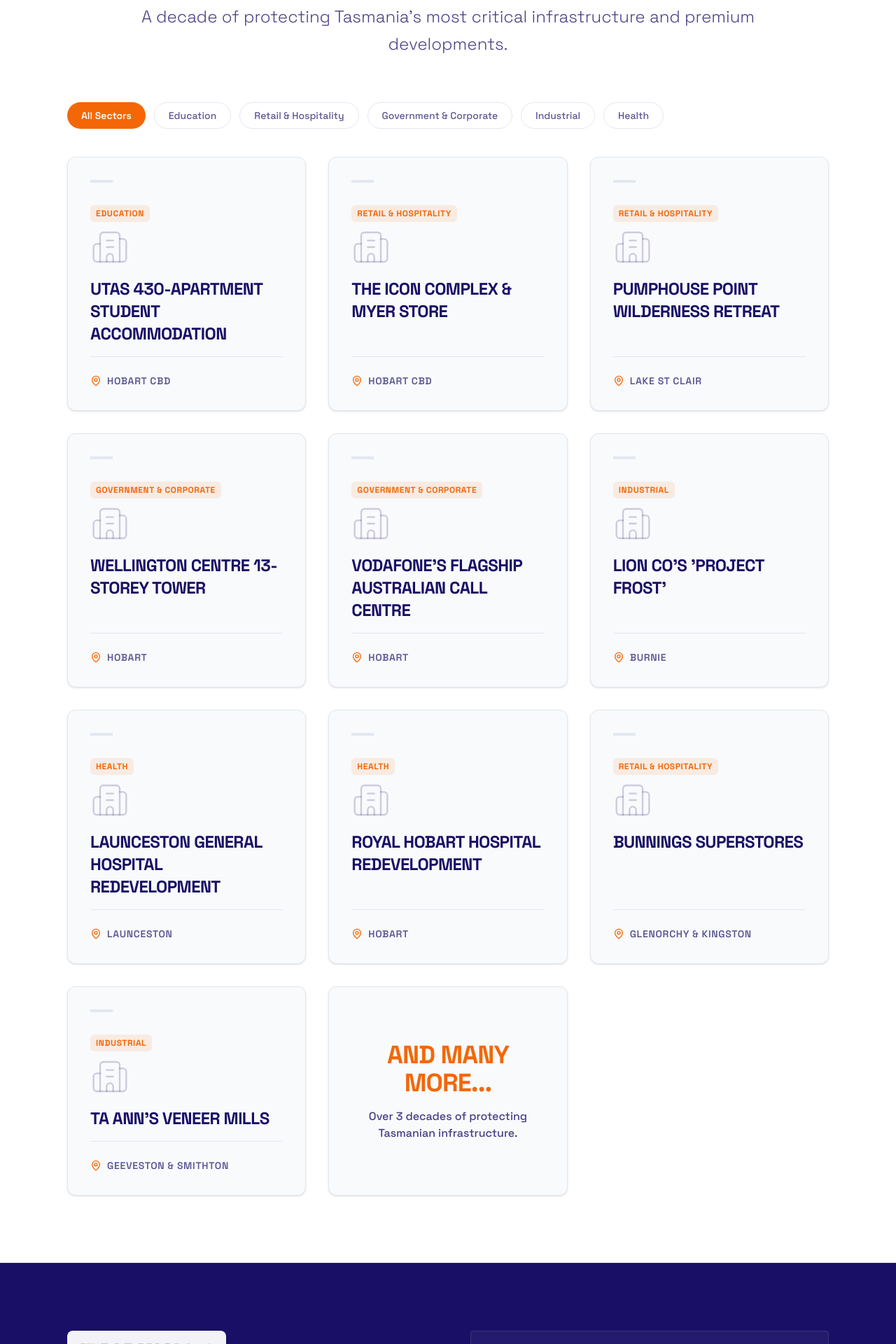
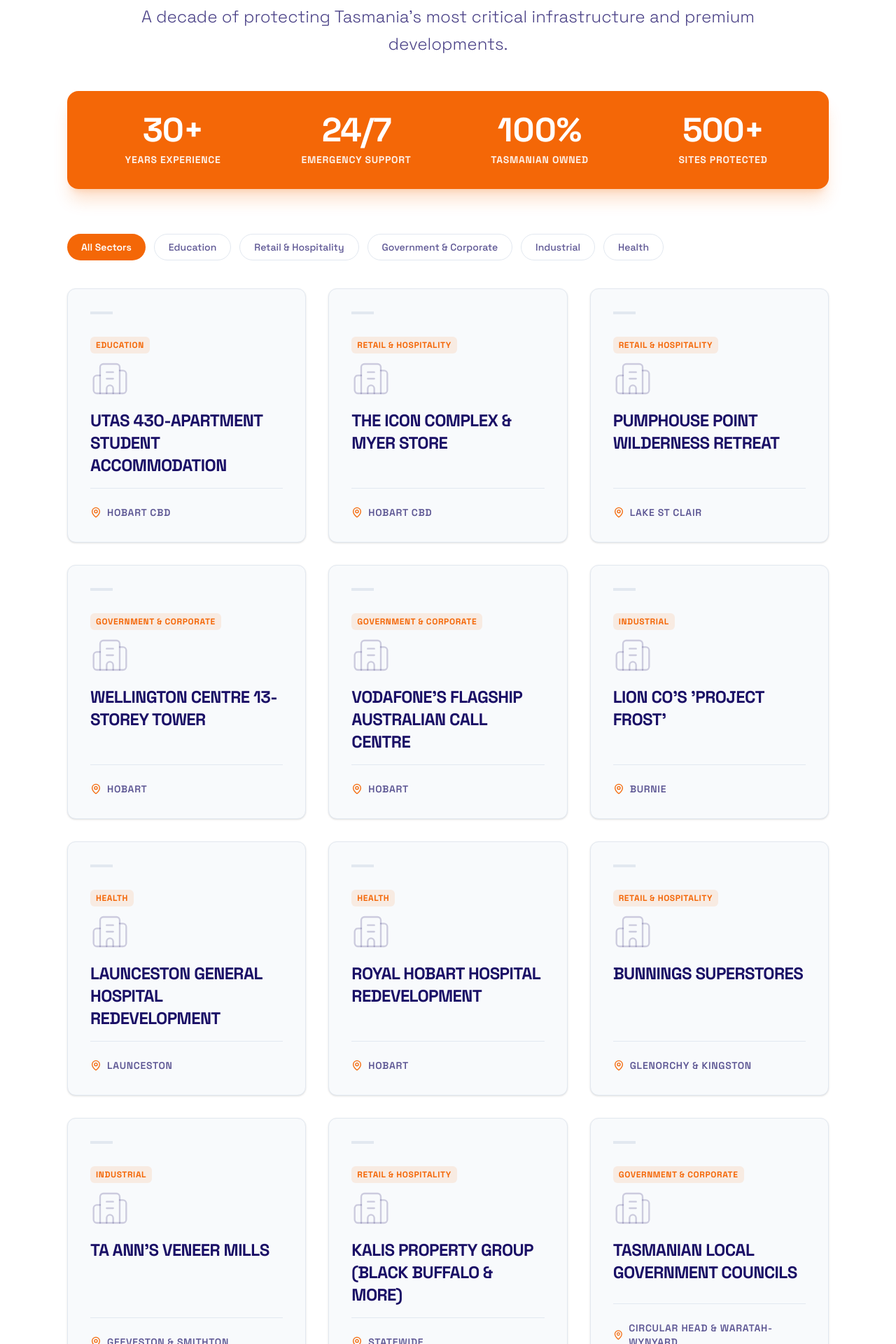
Before and after one commit to iamAshishSpt/parmic-fire-website, a Next.js app: page /projects in a window 1280 px wide. Shown: the part 240-2160 px from the top of the page at 70% size. Built offline with nearby package versions, Linux system fonts and the light colour scheme.

Commit message:
fixed a avatar and added a new couple of projects

```diff
--- a/src/app/projects/ProjectsClient.tsx
+++ b/src/app/projects/ProjectsClient.tsx
@@ -5,6 +5,7 @@
 import { motion, AnimatePresence } from 'framer-motion';
 
 const projects = [
+  // Existing Projects
   { name: "UTAS 430-Apartment Student Accommodation", location: "Hobart CBD", sector: "Education" },
   { name: "The Icon Complex & Myer Store", location: "Hobart CBD", sector: "Retail & Hospitality" },
   { name: "Pumphouse Point Wilderness Retreat", location: "Lake St Clair", sector: "Retail & Hospitality" },
@@ -15,6 +16,14 @@
   { name: "Royal Hobart Hospital Redevelopment", location: "Hobart", sector: "Health" },
   { name: "Bunnings Superstores", location: "Glenorchy & Kingston", sector: "Retail & Hospitality" },
   { name: "Ta Ann's Veneer Mills", location: "Geeveston & Smithton", sector: "Industrial" },
+
+  // New Contracts from Spreadsheet Data
+  { name: "Kalis Property Group (Black Buffalo & More)", location: "Statewide", sector: "Retail & Hospitality" },
+  { name: "Tasmanian Local Government Councils", location: "Circular Head & Waratah-Wynyard", sector: "Government & Corporate" },
+  { name: "Leighland Christian Schools", location: "Burnie & Ulverstone", sector: "Education" },
+  { name: "ANZ Bank Branches", location: "Kings Meadows & Statewide", sector: "Government & Corporate" },
+  { name: "Mitre 10 Hardware Centers", location: "Hobart & Sorell", sector: "Retail & Hospitality" },
+  { name: "Corumbene Nursing Homes", location: "Derwent Valley", sector: "Health" }
 ];
 
 const sectors = ["All Sectors", "Education", "Retail & Hospitality", "Government & Corporate", "Industrial", "Health"];
@@ -29,7 +38,7 @@
   return (
     <div className="min-h-screen bg-background">
       {/* Header Section */}
-      <section className="pt-40 pb-16 px-6 md:px-12 lg:px-24">
+      <section className="pt-40 pb-12 px-6 md:px-12 lg:px-24">
         <div className="max-w-5xl mx-auto text-center">
           <h1 className="text-4xl md:text-6xl font-bold uppercase tracking-tight text-foreground mb-6">
             Major Projects
@@ -37,6 +46,30 @@
           <p className="text-xl md:text-2xl text-foreground/80 font-light leading-relaxed">
             A decade of protecting Tasmania’s most critical infrastructure and premium developments.
           </p>
+        </div>
+      </section>
+
+      {/* High-Impact Metrics Banner */}
+      <section className="px-6 md:px-12 lg:px-24 mb-16">
+        <div className="max-w-7xl mx-auto">
+          <div className="grid grid-cols-2 md:grid-cols-4 gap-6 bg-[#F46707] rounded-2xl p-8 text-white shadow-xl shadow-[#F46707]/20">
+            <div className="text-center flex flex-col items-center">
+              <div className="text-4xl md:text-5xl font-black tracking-tight mb-2">30+</div>
+              <div className="text-xs md:text-sm uppercase tracking-wider font-bold opacity-90 text-center">Years Experience</div>
+            </div>
+            <div className="text-center flex flex-col items-center">
+              <div className="text-4xl md:text-5xl font-black tracking-tight mb-2">24/7</div>
+              <div className="text-xs md:text-sm uppercase tracking-wider font-bold opacity-90 text-center">Emergency Support</div>
+            </div>
+            <div className="flex flex-col items-center justify-center">
+              <h4 className="text-4xl md:text-5xl font-bold text-white mb-2">100%</h4>
+              <p className="text-xs md:text-sm font-bold uppercase tracking-wider text-white/90">Tasmanian Owned</p>
+            </div>
+            <div className="text-center flex flex-col items-center">
+              <div className="text-4xl md:text-5xl font-black tracking-tight mb-2">500+</div>
+              <div className="text-xs md:text-sm uppercase tracking-wider font-bold opacity-90 text-center">Sites Protected</div>
+            </div>
+          </div>
         </div>
       </section>
 
--- a/src/components/ui/TeamCarousel.tsx
+++ b/src/components/ui/TeamCarousel.tsx
@@ -4,12 +4,12 @@
 import { motion, useAnimationFrame, useMotionValue, useTransform } from "framer-motion";
 
 const teamMembers = [
-  { name: "Sarah Jenkins", role: "General Manager", image: "https://images.unsplash.com/photo-1573496359142-b8d87734a5a2?w=800&q=80" },
-  { name: "Emma Davis", role: "Finance Officer", image: "https://images.unsplash.com/photo-1580489944761-15a19d654956?w=800&q=80" },
-  { name: "Ashish Sapkota", role: "Service Administrator", image: "https://images.unsplash.com/photo-1507003211169-0a1dd7228f2d?w=800&q=80" },
-  { name: "James Wilson", role: "Senior CAD Designer", image: "https://images.unsplash.com/photo-1500648767791-00dcc994a43e?w=800&q=80" },
-  { name: "Thomas Brown", role: "Junior CAD Designer", image: "https://images.unsplash.com/photo-1519085360753-af0119f7cbe7?w=800&q=80" },
-  { name: "Michael Clarke", role: "Technician Supervisor", image: "https://images.unsplash.com/photo-1560250097-0b93528c311a?w=800&q=80" },
+  { name: "Sarah Jenkins", role: "General Manager", image: "https://api.dicebear.com/9.x/notionists/svg?seed=Sarah&backgroundColor=f46707" },
+  { name: "Emma Davis", role: "Finance Officer", image: "https://api.dicebear.com/9.x/notionists/svg?seed=Emma&backgroundColor=f46707" },
+  { name: "Ashish Sapkota", role: "Service Administrator", image: "https://api.dicebear.com/9.x/notionists/svg?seed=Ashish&backgroundColor=f46707" },
+  { name: "James Wilson", role: "Senior CAD Designer", image: "https://api.dicebear.com/9.x/notionists/svg?seed=James&backgroundColor=f46707" },
+  { name: "Thomas Brown", role: "Junior CAD Designer", image: "https://api.dicebear.com/9.x/notionists/svg?seed=Thomas&backgroundColor=f46707" },
+  { name: "Michael Clarke", role: "Technician Supervisor", image: "https://api.dicebear.com/9.x/notionists/svg?seed=Michael&backgroundColor=f46707" },
 ];
 
 export default function TeamCarousel() {
@@ -67,9 +67,13 @@
               key={index}
               className="w-[280px] shrink-0 h-[380px] relative rounded-2xl overflow-hidden group border border-white/10 shadow-lg"
             >
-              <div
-                className="absolute inset-0 bg-cover bg-center transition-transform duration-700 group-hover:scale-110"
-                style={{ backgroundImage: `url(${member.image})` }}
+              <img
+                src={member.image}
+                alt={member.name}
+                className="absolute inset-0 w-full h-full object-cover transition-transform duration-700 group-hover:scale-110"
+                onError={(e) => {
+                  e.currentTarget.src = `https://api.dicebear.com/9.x/notionists/svg?seed=fallback&backgroundColor=f46707`;
+                }}
               />
               <div className="absolute inset-0 bg-gradient-to-t from-black/90 via-black/30 to-transparent" />
 
```
